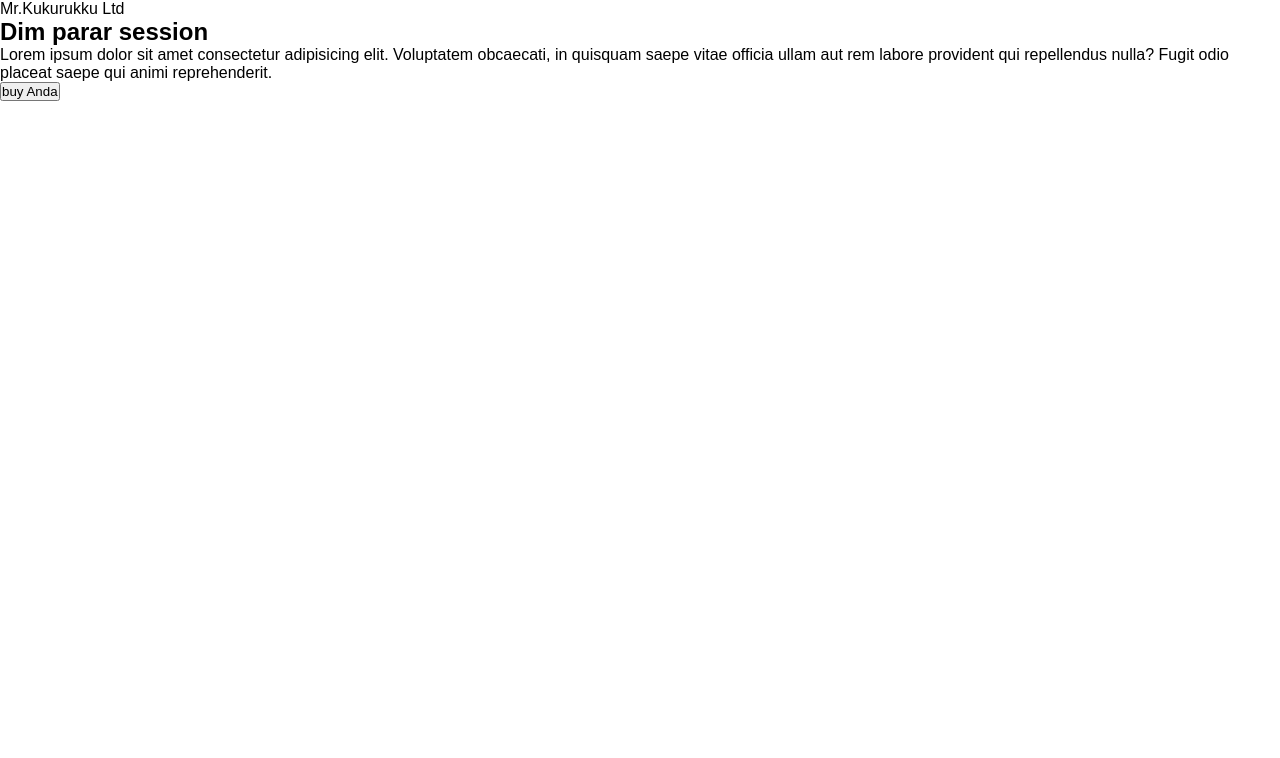
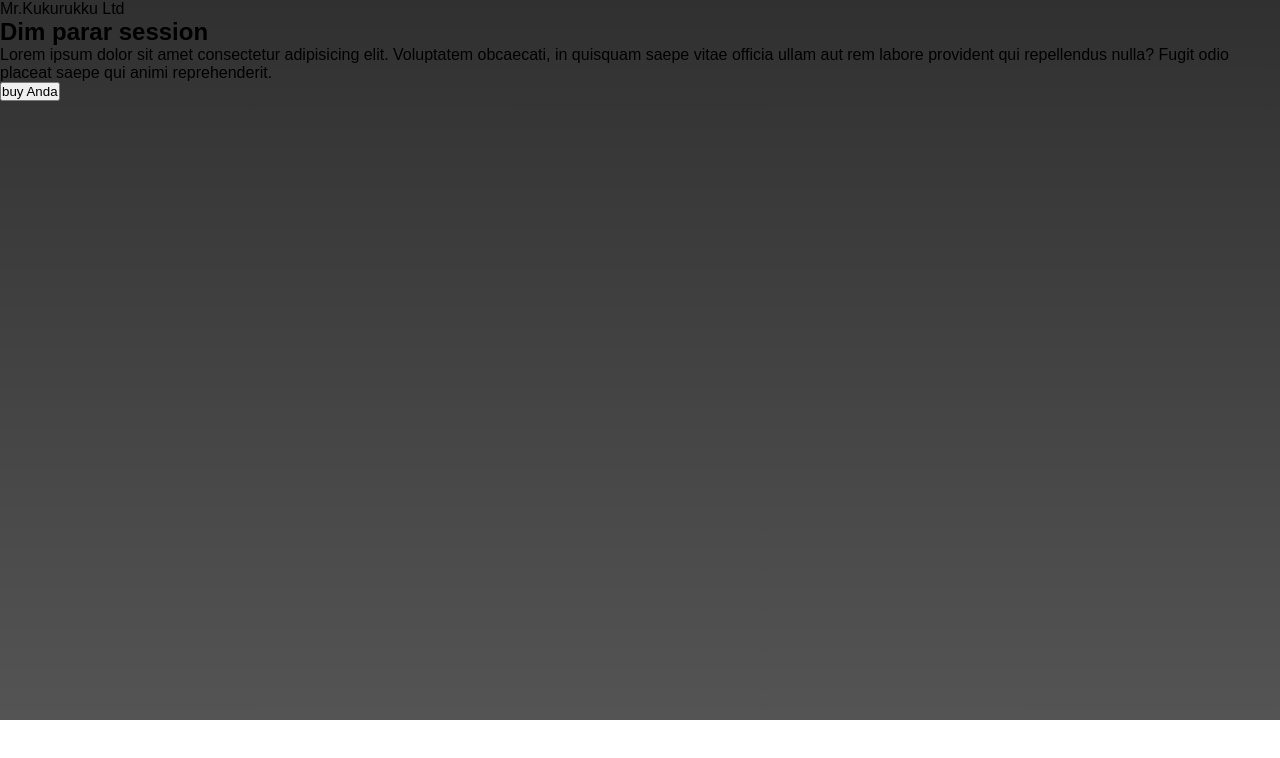
Before and after one commit to ash-124/my-new-banner, a plain HTML site: page index.html in a window 1280 px wide. Drawn offline with Linux system fonts and the light colour scheme.

Commit message:
adding background image and set heigh and width

```diff
--- a/styles/color.css
+++ b/styles/color.css
@@ -4,3 +4,10 @@
     font-family: Arial, Helvetica, sans-serif;
 
 }
+.banner{
+    height: 90vh;
+    width:100%;
+    background-image: url(/images/banner.jpg) ;
+    background-image: linear-gradient(rgba(0,0,0,0.812),rgba(0,0,0,0.669));
+
+}
```
